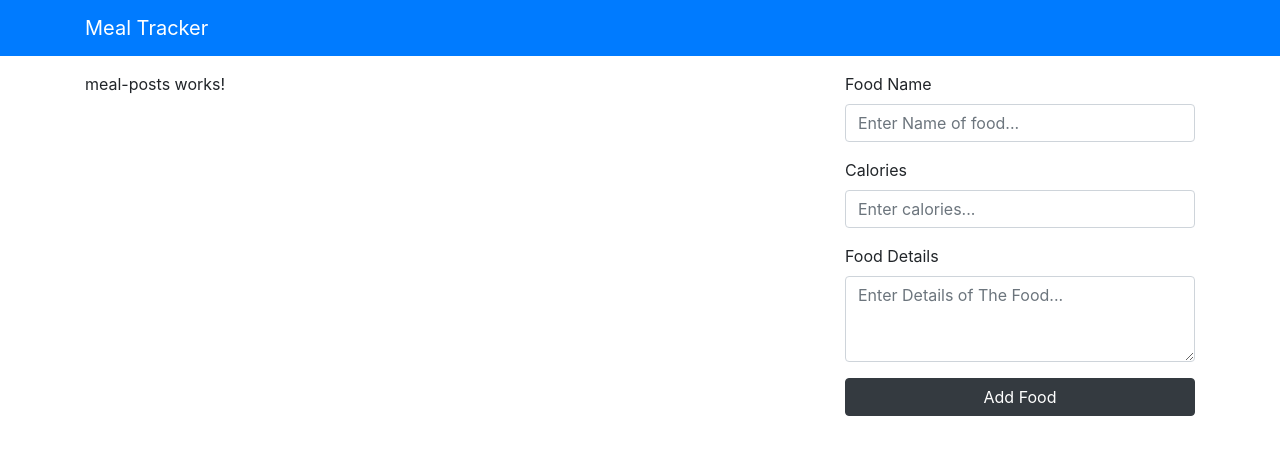
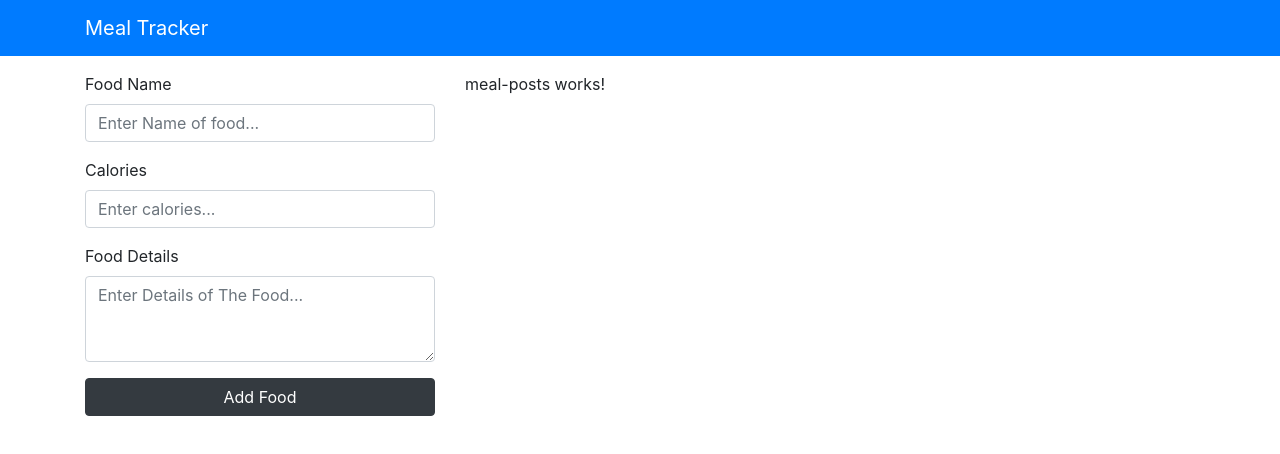
Before and after one commit to Sundaybrian/angular-meal-tracker, an Angular app: page / in a window 1280 px wide. Shown: the top 454 px of the page. Built offline with nearby package versions, Linux system fonts and the light colour scheme.

Commit message:
create a dummy meals arrays with the initial foods

```diff
--- a/src/app/components/meal/meal.component.html
+++ b/src/app/components/meal/meal.component.html
@@ -1,10 +1,10 @@
 <div class="container">
   <div class="row">
+    <div class="col-md-4">
+      <app-meal-form></app-meal-form>
+    </div>
     <div class="col-md-8">
       <app-meal-posts></app-meal-posts>
     </div>
-    <div class="col-md-4">
-      <app-meal-form></app-meal-form>
-    </div>
   </div>
 </div>
```
